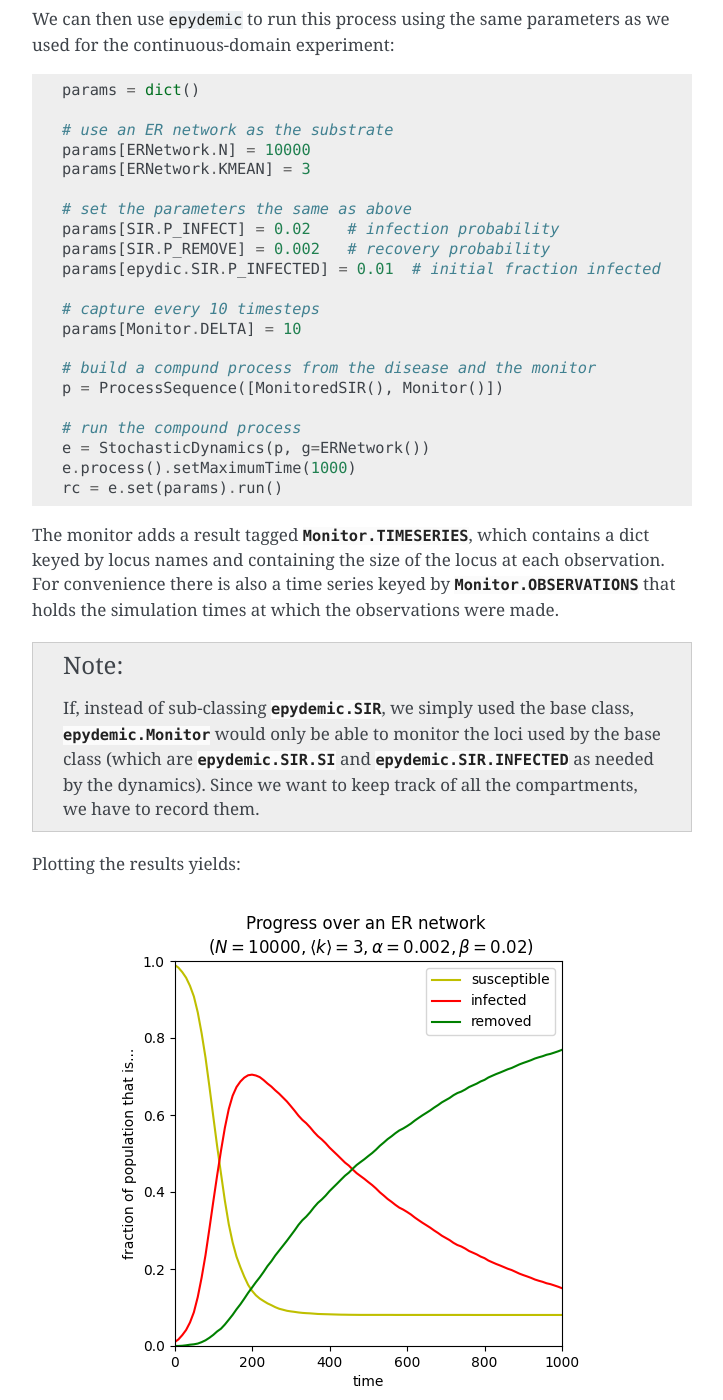
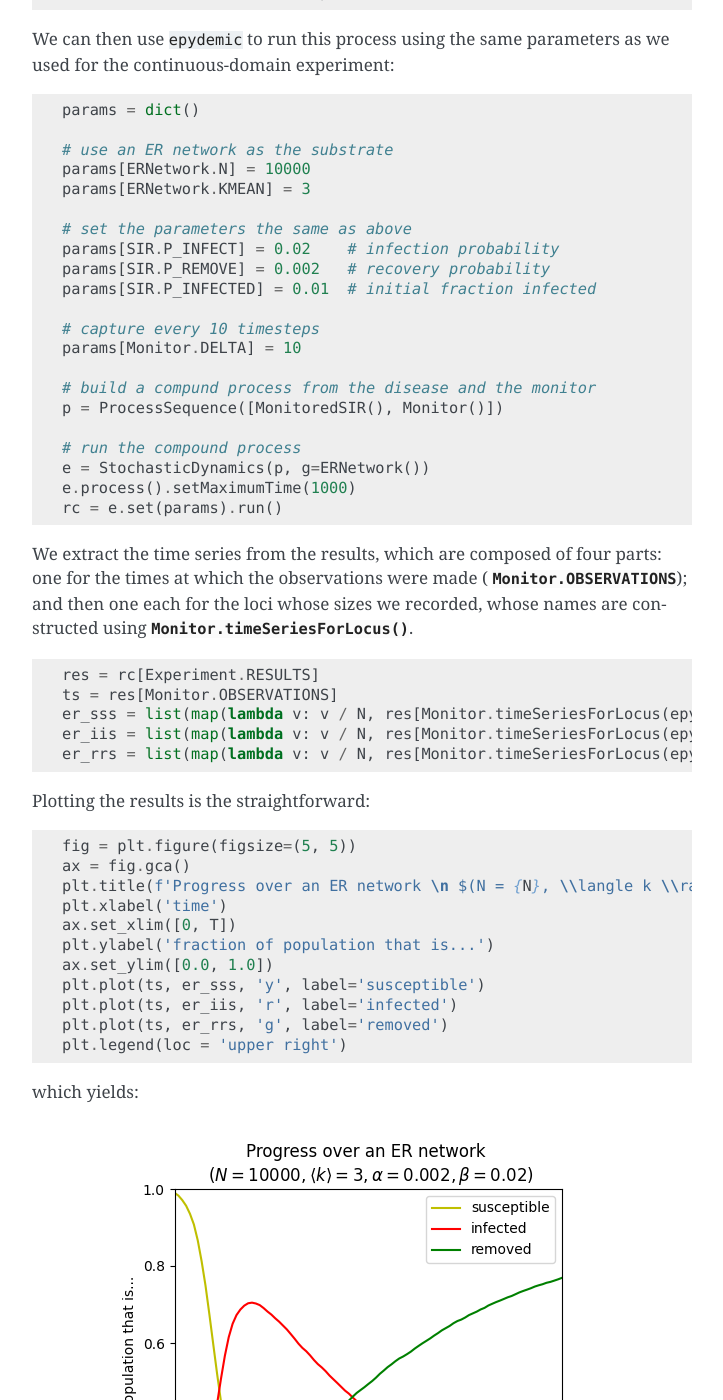
Before and after one commit to simoninireland/epydemic, a Sphinx documentation site: the page built from doc/cookbook/monitoring-progress.rst, in a window 1280 px wide and 1400 px high, scrolled down 1739 px. Shown: the whole window, without its empty margins (388-1111 px from the left). Built offline with Sphinx 7.4.7, drawn with Linux system fonts in a browser that asks for light colours; some of the changed text lies outside the part shown.

Commit message:
Fixed typo in code, re-arranged and added plotting code

```diff
--- a/doc/cookbook/monitoring-progress.rst
+++ b/doc/cookbook/monitoring-progress.rst
@@ -38,19 +38,20 @@ to create loci for them too. The resulting class is:
 
 .. code-block:: python
 
-    from epydemic import SIR, ProcessSequence, Montor, ERNetwork, StochasticDynamics
+    from epydemic import SIR, ProcessSequence, Monitor, ERNetwork, StochasticDynamics
+    from epyc import Experiment
 
     class MonitoredSIR(SIR):
 
 	def __init__(self):
-	    super(MonitoredSIR, self).__init__()
+	    super().__init__()
 
 	def build(self, params):
 	    '''Build the process, adding additional loci
 	    to be monitored.
 
 	    :param params: the parameters'''
-	    super(MonitoredSIR, self).setUp(params)
+	    super().build(params)
 
 	    # add loci for the other compartments
 	    self.trackNodesInCompartment(SIR.SUSCEPTIBLE)
@@ -70,7 +71,7 @@ continuous-domain experiment:
    # set the parameters the same as above
    params[SIR.P_INFECT] = 0.02    # infection probability
    params[SIR.P_REMOVE] = 0.002   # recovery probability
-   params[epydic.SIR.P_INFECTED] = 0.01  # initial fraction infected
+   params[SIR.P_INFECTED] = 0.01  # initial fraction infected
 
    # capture every 10 timesteps
    params[Monitor.DELTA] = 10
@@ -83,10 +84,41 @@ continuous-domain experiment:
    e.process().setMaximumTime(1000)
    rc = e.set(params).run()
 
-The monitor adds a result tagged :attr:`Monitor.TIMESERIES`, which contains a dict keyed
-by locus names and containing the size of the locus at each observation. For convenience
-there is also a time series keyed by :attr:`Monitor.OBSERVATIONS` that holds the simulation
-times at which the observations were made.
+We extract the time series from the results, which are composed of
+four parts: one for the times at which the observations were made (
+:attr:`Monitor.OBSERVATIONS`); and then one each for the loci whose
+sizes we recorded, whose names are constructed using
+:meth:`Monitor.timeSeriesForLocus`.
+
+.. code-block:: python
+
+   res = rc[Experiment.RESULTS]
+   ts = res[Monitor.OBSERVATIONS]
+   er_sss = list(map(lambda v: v / N, res[Monitor.timeSeriesForLocus(epydemic.SIR.SUSCEPTIBLE)]))
+   er_iis = list(map(lambda v: v / N, res[Monitor.timeSeriesForLocus(epydemic.SIR.INFECTED)]))
+   er_rrs = list(map(lambda v: v / N, res[Monitor.timeSeriesForLocus(epydemic.SIR.REMOVED)]))
+
+Plotting the results is the straightforward:
+
+.. code-block:: python
+
+   fig = plt.figure(figsize=(5, 5))
+   ax = fig.gca()
+   plt.title(f'Progress over an ER network \n $(N = {N}, \\langle k \\rangle = {kmean}, \\alpha = {pRecover}, \\beta = {pInfect})$')
+   plt.xlabel('time')
+   ax.set_xlim([0, T])
+   plt.ylabel('fraction of population that is...')
+   ax.set_ylim([0.0, 1.0])
+   plt.plot(ts, er_sss, 'y', label='susceptible')
+   plt.plot(ts, er_iis, 'r', label='infected')
+   plt.plot(ts, er_rrs, 'g', label='removed')
+   plt.legend(loc = 'upper right')
+
+which yields:
+
+.. figure:: sir-progress-er.png
+    :alt: Progression of an epidemic over an ER network
+    :align: center
 
 .. note::
 
@@ -97,12 +129,6 @@ times at which the observations were made.
    by the dynamics). Since we want to keep track of all the
    compartments, we have to record them.
 
-Plotting the results yields:
-
-.. figure:: sir-progress-er.png
-    :alt: Progression of an epidemic over an ER network
-    :align: center
-
 Of course we can also run the same monitored epidemic over a network with different parameters -- or
 even over a network with a completely different topology, such as a powerlaw-with-cutoff that better
 models human contact networks:
```
